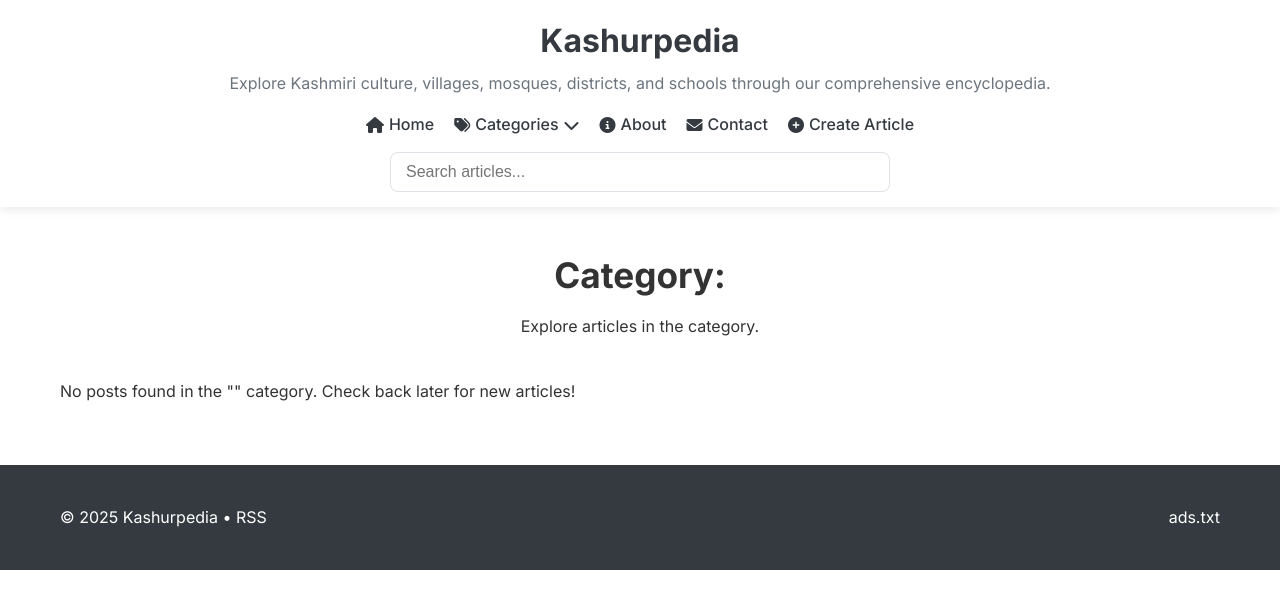
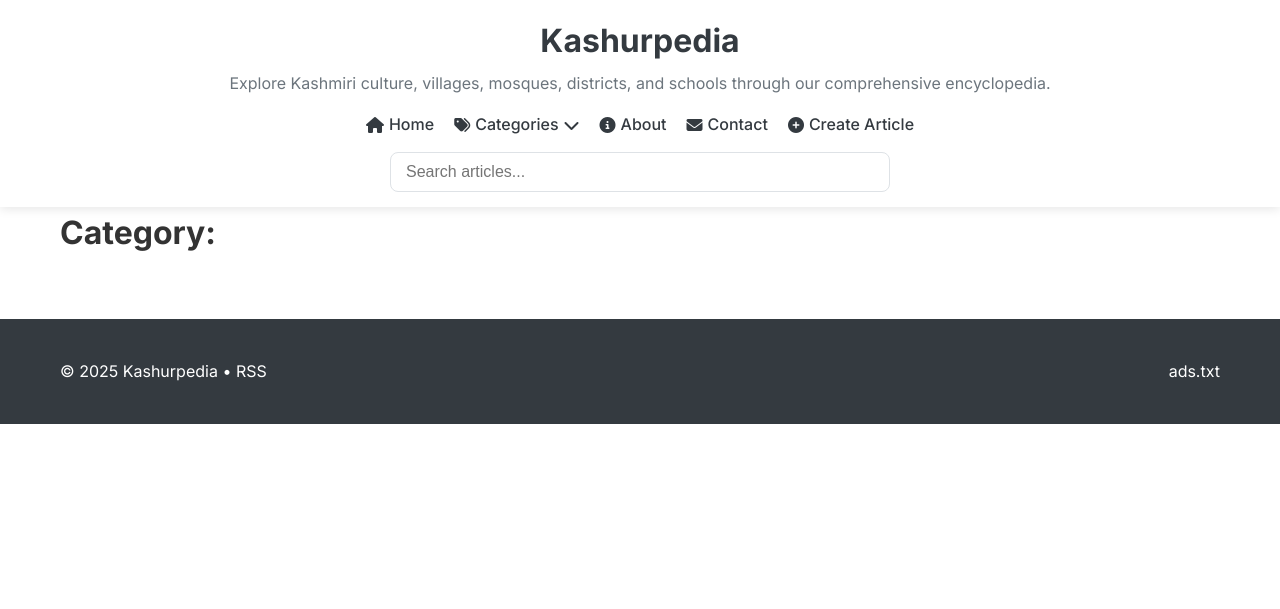
Before and after one commit to itzfew/kashur-koam, a Jekyll site: the page built from categories/village/index.html, in a window 1280 px wide. Shown: the top 609 px of the page. Built offline with Jekyll 4.4.1, drawn with Linux system fonts in a browser that asks for light colours.

Commit message:
Update category.html

```diff
--- a/_layouts/category.html
+++ b/_layouts/category.html
@@ -1,59 +1,9 @@
 ---
 layout: default
 ---
-
-<section class="category-header">
-  <h1>Category: {{ page.title }}</h1>
-  <p>{{ page.description | default: "Explore articles in the " | append: page.title | append: " category." }}</p>
-</section>
-
-<section class="posts-list">
-  {% assign posts = site.categories[page.title | slugify] %}
-  {% if posts.size > 0 %}
-    {% for post in posts %}
-      <article class="post-preview" aria-labelledby="post-{{ forloop.index }}-title">
-        {% if post.image %}
-          <div class="post-image">
-            <img src="{{ post.image | relative_url }}" alt="Featured image for {{ post.title | escape }}" loading="lazy">
-          </div>
-        {% else %}
-          <div class="post-image">
-            <img src="/assets/images/default-placeholder.jpg" alt="Placeholder image for {{ post.title | escape }}" loading="lazy">
-          </div>
-        {% endif %}
-        <div class="post-content">
-          <h2 id="post-{{ forloop.index }}-title"><a href="{{ post.url | relative_url }}">{{ post.title | escape }}</a></h2>
-          <p class="meta">
-            <i class="far fa-calendar" aria-hidden="true"></i> {{ post.date | date: "%B %d, %Y" }}
-            {% if post.categories %}
-              • <i class="fas fa-tag" aria-hidden="true"></i>
-              {% for category in post.categories %}
-                <a href="/categories/{{ category | slugify }}/" aria-label="View all posts in {{ category }}">{{ category }}</a>{% unless forloop.last %}, {% endunless %}
-              {% endfor %}
-            {% endif %}
-          </p>
-          <div class="excerpt">{{ post.excerpt | strip_html | truncatewords: 40 }}</div>
-          <a class="read-more" href="{{ post.url | relative_url }}">Read More <i class="fas fa-arrow-right" aria-hidden="true"></i></a>
-        </div>
-      </article>
-    {% endfor %}
-  {% else %}
-    <p>No posts found in the "{{ page.title }}" category. Check back later for new articles!</p>
-  {% endif %}
-</section>
-
-{% if paginator.total_pages > 1 %}
-  <nav class="pagination" aria-label="Pagination">
-    {% if paginator.previous_page %}
-      <a href="{{ paginator.previous_page_path | relative_url }}" class="pagination-prev">Previous</a>
-    {% else %}
-      <span class="pagination-prev disabled">Previous</span>
-    {% endif %}
-    <span class="pagination-info">Page {{ paginator.page }} of {{ paginator.total_pages }}</span>
-    {% if paginator.next_page %}
-      <a href="{{ paginator.next_page_path | relative_url }}" class="pagination-next">Next</a>
-    {% else %}
-      <span class="pagination-next disabled">Next</span>
-    {% endif %}
-  </nav>
-{% endif %}
+<h1>Category: {{ page.title }}</h1>
+<ul>
+  {% for post in site.categories[page.title | slugify] %}
+    <li><a href="{{ post.url | relative_url }}">{{ post.title }}</a></li>
+  {% endfor %}
+</ul>
```
